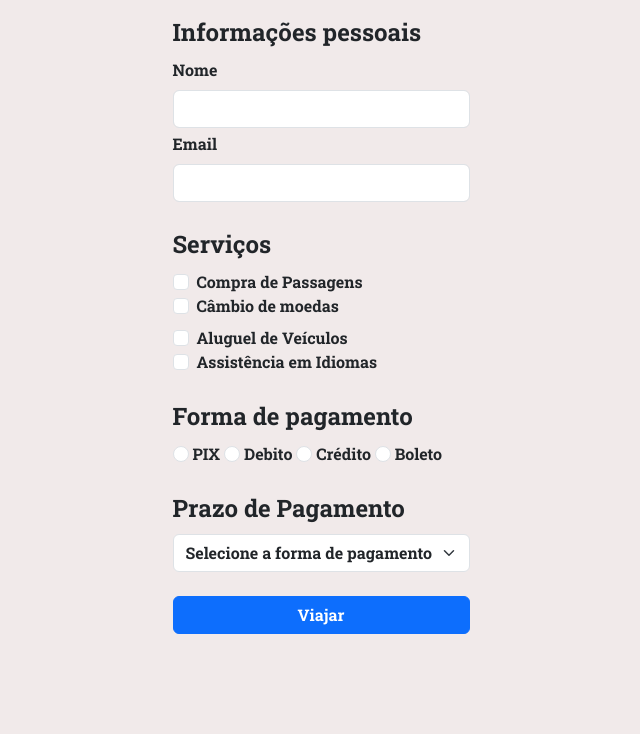
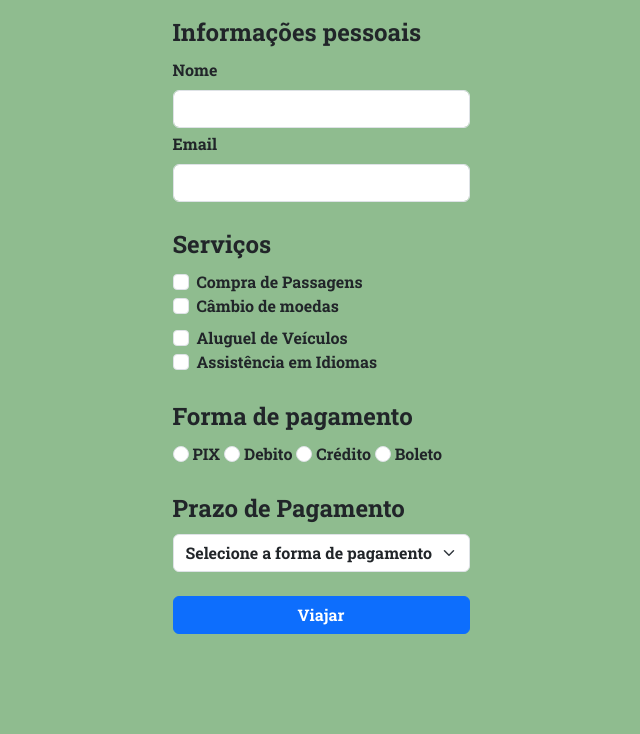
Before and after one commit to AnaniasBarbosa/atividades-praticas-descomplica, a plain HTML site: page desenvolvimento-frontend/index.html in a window 1280 px wide. Shown: the part 66-800 px from the top of the page, without its empty margins (319-959 px from the left). Drawn offline with nearby package versions, Linux system fonts and the light colour scheme; a script that the page names is missing.

Commit message:
chore: alterado color backgroud front-end pratica 6

```diff
--- a/desenvolvimento-frontend/style.css
+++ b/desenvolvimento-frontend/style.css
@@ -5,7 +5,7 @@ body {
   align-items: center;
   flex-direction: column;
 
-  background-color: rgb(241, 234, 234);
+  background-color:darkseagreen;
   font-family: 'Roboto', sans-serif;
   font-family: 'Roboto Slab', serif;
 }
```
